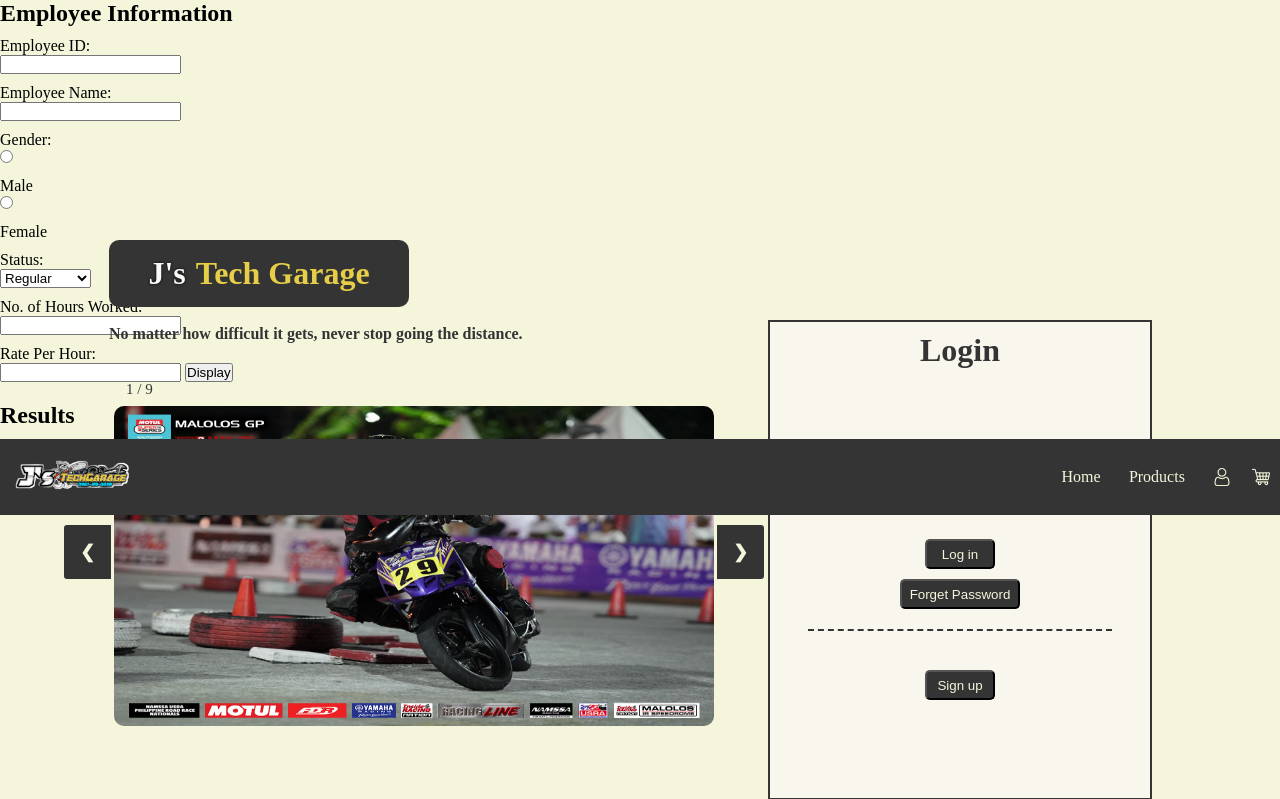
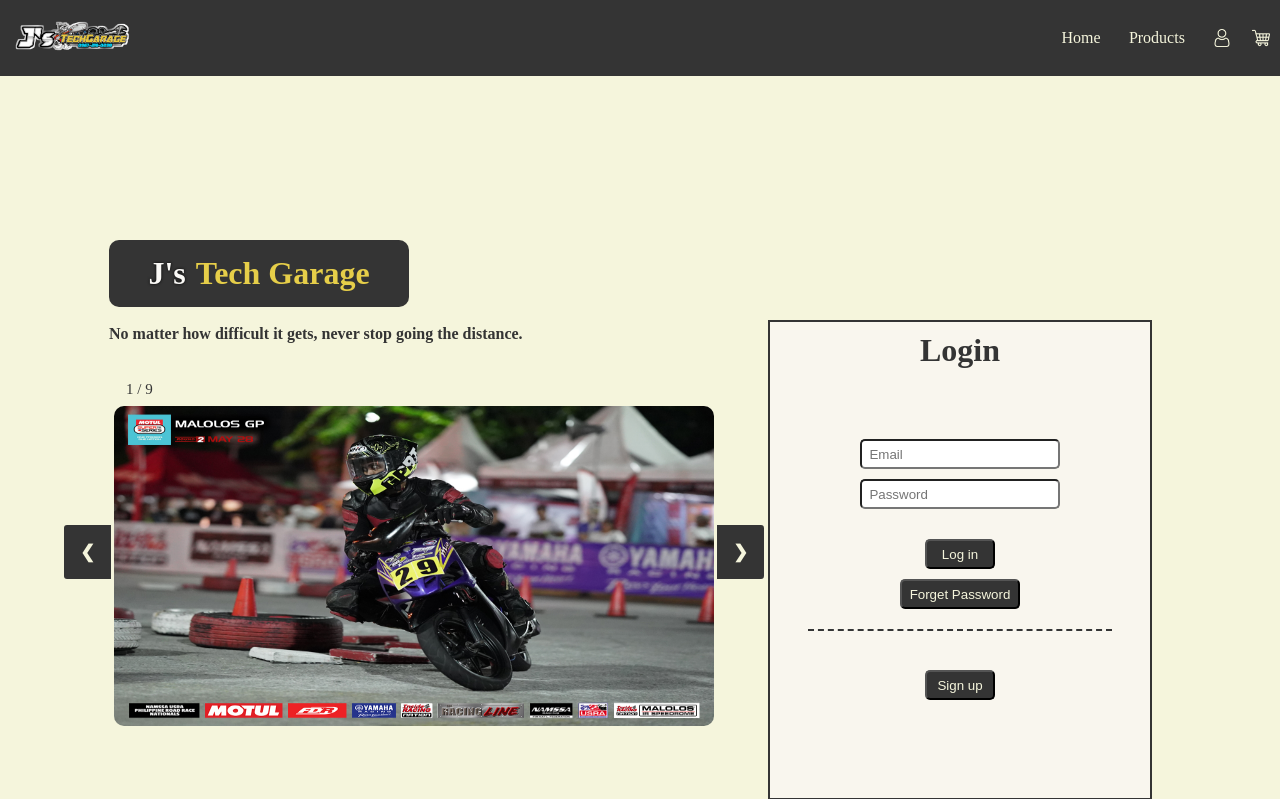
Before and after one commit to jamesdymagiba/ecommerce, a PHP site: page /account-login.php in a window 1280 px wide. Shown: the top 799 px of the page. Run offline with PHP 8.4, Linux system fonts and the light colour scheme.

Commit message:
fixed isloggedin.php
fixed the isloggedin.php

```diff
--- a/J's Tech Garage/isLoggedIn.php
+++ b/J's Tech Garage/isLoggedIn.php
@@ -1,82 +1,41 @@
-<!DOCTYPE html>
-<html lang="en">
-<head>
-    <meta charset="UTF-8">
-    <meta name="viewport" content="width=device-width, initial-scale=1.0">
-    <title>Salary and Bonus Calculator</title>
-    <style>
-        label {
-            display: block;
-            margin-top: 10px;
+<?php
+
+session_start();
+
+// Check if the user is already logged in
+if (isset($_SESSION['user'])) {
+    header('Location: index.php'); // Redirect to the dashboard or home page
+    exit();
+}
+
+// Check if the form has been submitted
+if ($_SERVER['REQUEST_METHOD'] == 'POST') {
+    // Include the database connection file
+    include 'database.php';
+
+    // Retrieve user input from the form
+    $email = $_POST['email'];
+    $password = $_POST['password'];
+
+    // Query to check user credentials
+    $sql = "SELECT * FROM usertable WHERE email = '$email'";
+    $result = mysqli_query($conn, $sql);
+    $user = mysqli_fetch_array($result, MYSQLI_ASSOC);
+
+    if ($user) {
+        if ($password == $user["password"]) {
+            $_SESSION["user"] = $user["userid"]; // Use the user's unique identifier
+            header("Location: index.php"); // Redirect to the home page after a successful login
+            exit;
+        } else {
+            echo '<script>alert("Invalid Password");</script>';
         }
+    } else {
+        echo '<script>alert("Invalid Email");</script>';
+    }
 
-        .results-container {
-            margin-top: 20px;
-        }
-    </style>
-</head>
-<body>
+    // Close the database connection
+    mysqli_close($conn);
+}
 
-    <h2>Employee Information</h2>
-
-    <form id="employeeForm">
-        <label for="employeeId">Employee ID:</label>
-        <input type="text" id="employeeId" required>
-
-        <label for="employeeName">Employee Name:</label>
-        <input type="text" id="employeeName" required>
-
-        <label>Gender:</label>
-        <input type="radio" id="male" name="gender" value="male" required>
-        <label for="male">Male</label>
-        <input type="radio" id="female" name="gender" value="female" required>
-        <label for="female">Female</label>
-
-        <label for="status">Status:</label>
-        <select id="status" required>
-            <option value="regular">Regular</option>
-            <option value="contractual">Contractual</option>
-        </select>
-
-        <label for="hoursWorked">No. of Hours Worked:</label>
-        <input type="number" id="hoursWorked" required>
-
-        <label for="ratePerHour">Rate Per Hour:</label>
-        <input type="number" id="ratePerHour" required>
-
-        <button type="button" onclick="calculateSalaryAndBonus()">Display</button>
-    </form>
-
-    <div class="results-container">
-        <h2>Results</h2>
-        <label id="resultEmployeeInfo"></label>
-        <label id="resultSalary"></label>
-        <label id="resultBonus"></label>
-    </div>
-
-    <script>
-        function calculateSalaryAndBonus() {
-            // Get input values
-            var employeeId = document.getElementById('employeeId').value;
-            var employeeName = document.getElementById('employeeName').value;
-            var gender = document.querySelector('input[name="gender"]:checked').value;
-            var status = document.getElementById('status').value;
-            var hoursWorked = parseFloat(document.getElementById('hoursWorked').value);
-            var ratePerHour = parseFloat(document.getElementById('ratePerHour').value);
-
-            // Calculate salary
-            var salary = hoursWorked * ratePerHour;
-
-            // Calculate bonus
-            var bonus = (salary >= 10000) ? 0.5 * salary : 3000;
-
-            // Display results with employee information using labels
-            document.getElementById('resultEmployeeInfo').textContent =
-                `Employee ID: ${employeeId}, Employee Name: ${employeeName}, Gender: ${gender}, Status: ${status}, Hours Worked: ${hoursWorked}, Rate Per Hour: ${ratePerHour}`;
-            document.getElementById('resultSalary').textContent = 'Salary: ₱' + salary.toFixed(2);
-            document.getElementById('resultBonus').textContent = 'Bonus: ₱' + bonus.toFixed(2);
-        }
-    </script>
-
-</body>
-</html>
+?>
```
